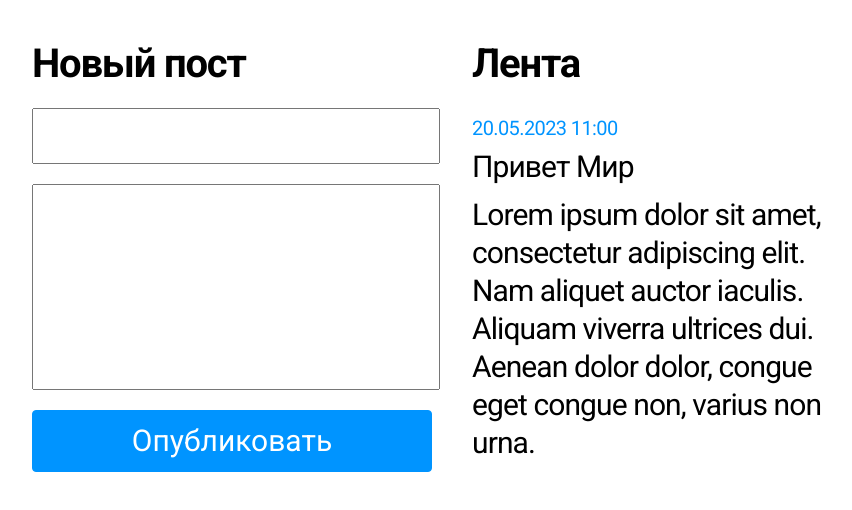
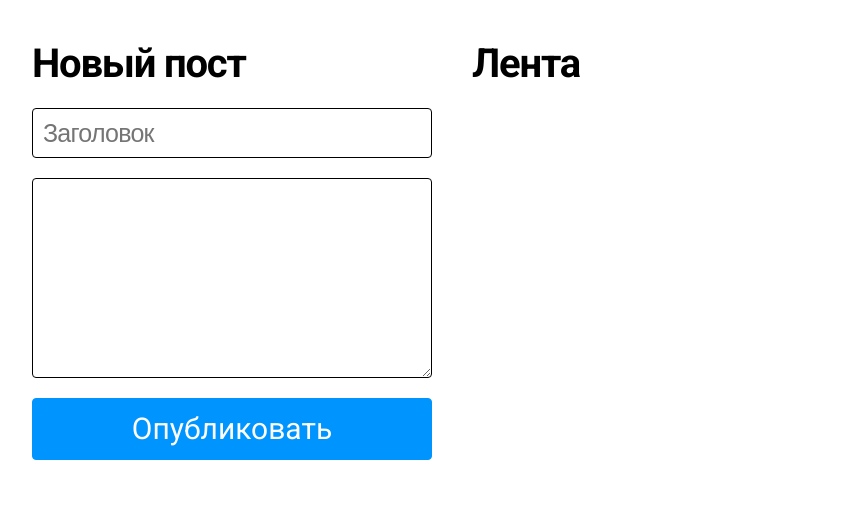
Before and after one commit to EmelyanovI/blog-app, a plain HTML site: page index.html in a window 1280 px wide. Both pictures are taken after a click on the button "Опубликовать". Shown: the whole page, without its empty margins (188-1040 px from the left). Drawn offline with Linux system fonts and the light colour scheme.

Commit message:
post out

```diff
--- a/index.html
+++ b/index.html
@@ -14,33 +14,42 @@
 <body>
     <section id="blog">
         <div class="container">
-            <div class="blog__wrapper">
-                <div class="blog__new-post">
+            <div class="post__wrapper">
+                <div class="post__new-post">
                     <div class="blog__title">Новый пост</div>
                     <input
-                    class="blog__header text-style"
-                    id="blog__header"
+                    class="post__header text-style"
+                    id="post__header"
+                    maxlength="20"
+                    placeholder="Заголовок"
                     type="text">
-                    <input
-                    class="blog__text-post text-style"
-                    id="blog__text-post"
-                    type="text">
+                    <!--<input
+                    class="post__text-post text-style"
+                    id="post__text-post"
+                    maxlength="200"
+                    type="text">-->
+                    <textarea
+                    class="post__text text-style"
+                    id="post__text"
+                    name="coment"
+                    maxlength="200"
+                    cols="0" rows="0"></textarea>
                     <button class="new-post__btn"
                     id="new-post__btn">Опубликовать</button>
                 </div>
                 <div class="feed__post">
                     <div class="blog__title">Лента</div>
-                    <div class="feed__wrapper">
-                        <time class="feed__time">20.05.2023 11:00</time>
+                    <div class="feed__posts" id="feed__posts">
+                        <h2 class="feed__blank-tape text-style">Здесь мог быть ваш пост...</h2>
+                        <!--<time class="feed__time">20.05.2023 11:00</time>
                         <h3 class="feed__title text-style">Привет Мир</h3>
                         <p class="feed__text text-style">Lorem ipsum dolor sit amet, consectetur adipiscing elit. Nam aliquet auctor iaculis.
                           Aliquam viverra ultrices dui.
-                          Aenean dolor dolor, congue eget congue non, varius non urna.</p>
+                          Aenean dolor dolor, congue eget congue non, varius non urna.</p>-->
                 </div>
             </div>
         </div>
     </section>
-
     <script src="index.js"></script>
 </body>
 </html>
--- a/index.js
+++ b/index.js
@@ -1,7 +1,51 @@
-let title = '';
+let post = {
+    time: '',
+    title: '',
+    text: '',
+};
 
-const titleInputnode = document.getElementById('#blog__header')
+//Объвление переменных - ссылок на HTML элементы
+const postTitleInputNode = document.getElementById('post__header')
+const postTextInputNode = document.getElementById('post__text');
+const newPostBtnNode = document.getElementById('new-post__btn')
+const postsNode = document.getElementById('feed__posts');
 
+//Привязка функции-обработчика к кнопкам
+//привязка к кнопке опубликовать
+newPostBtnNode.addEventListener('click', () => {
+    //получаем данные из поля ввода
+    const postFromUser = getPostFromUser();
+    //присвоение значения из поля ввода
+    setPost(postFromUser);
+    //отображение поста
+    renderPost();
+});
 
+//получыем данные из поля ввода
+getPostFromUser = () => {
+    const title = postTitleInputNode.value
+    const text = postTextInputNode.value
 
-console.log(title);
+    return { //возвращаем объект состоящией из титла и текста
+        title: title,
+        text: text,
+    };
+};
+//сохраняем заголовок поста
+setPost = (newPost) => {
+    post = newPost;
+};
+getPost = () => {
+    return post;
+};
+//отобразить постa
+renderPost = () => {
+    const post = getPost();
+
+    console.log(getPost());
+    const postHTML = `
+    <h3 class="feed__title text-title-style">${post.title}</h3>
+    <p class="feed__text text-style">${post.text}</p>`;
+
+    postsNode.innerHTML = postHTML;
+};
--- a/styles/index.css
+++ b/styles/index.css
@@ -8,7 +8,7 @@
     margin: 40px 0 40px 0;
     font-family: 'Roboto', sans-serif;
 }
-.blog__wrapper{
+.post__wrapper{
     display: flex;
     flex-direction: row;
     gap: 40px;
@@ -19,26 +19,46 @@
     line-height: 48px;
     letter-spacing: -0.03em;
 }
-.text-style{
-    font-weight: 400;
+.text-title-style{
+    font-weight: 700;
     font-size: 30px;
     line-height: 38px;
     letter-spacing: -0.03em;
 }
-.blog__new-post{
+.text-style{
+    font-weight: 400;
+    font-size: 25px;
+    line-height: 30px;
+    letter-spacing: -0.03em;
+}
+.post__new-post{
     display: flex;
     justify-content: center;
     flex-direction: column;
     position: relative;
     gap:20px;
 }
-.blog__header{
-    width: 100%;
+.post__header{
+    width: 400px;
     height: 50px;
+    border: 1px solid #000000;
+    border-radius: 4px;
+    padding: 10px;
 }
-.blog__text-post{
-    width: 100%;
+.post__text{
+    width: 400px;
     min-height: 200px;
+    border: 1px solid #000000;
+    border-radius: 4px;
+    padding: 10px;
+}
+.post__header:focus,
+.post__text:focus{
+    border-color: #0094FF;
+    outline: none;
+}
+.feed__blank-tape{
+    opacity: .5;
 }
 .feed__post{
     display: flex;
--- a/styles/reset.css
+++ b/styles/reset.css
@@ -56,3 +56,6 @@ button{
 	cursor: pointer;
 	font-family: inherit;
 }
+input, textarea{
+	box-sizing: border-box;
+}
```
